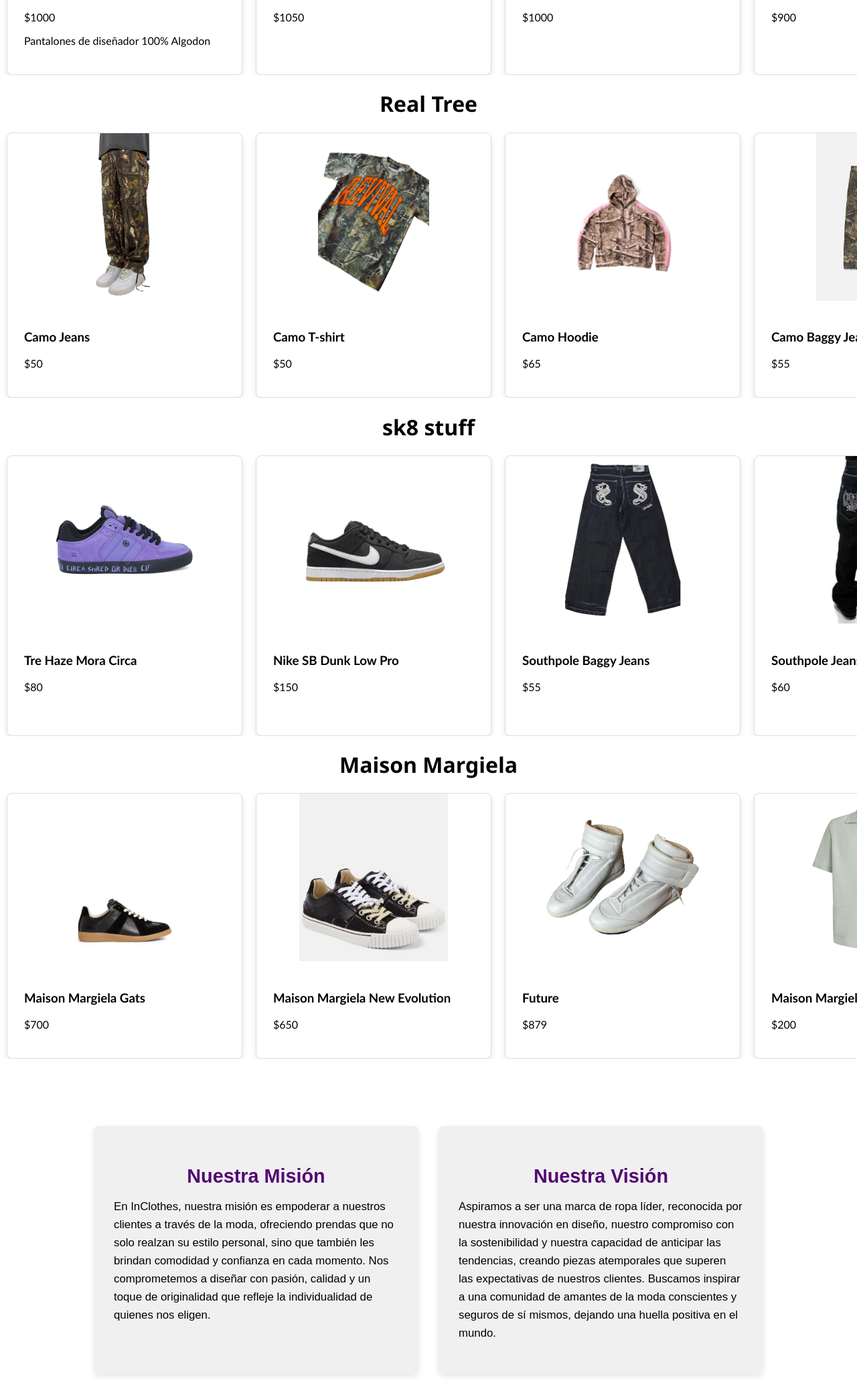
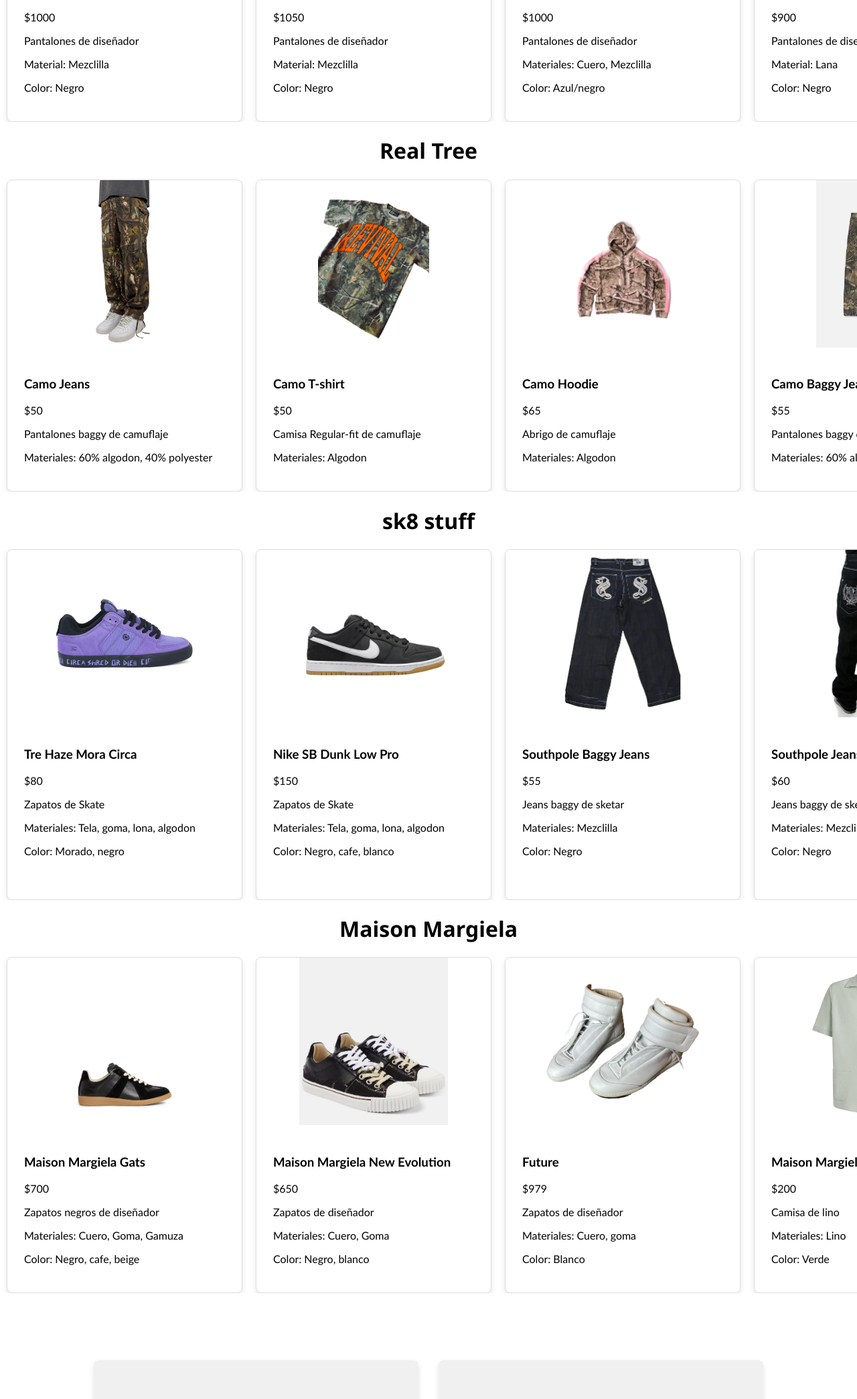
Before and after one commit to edhem888/inclothes.com, a plain HTML site: page index.html in a window 1280 px wide. Shown: the part 1104-3193 px from the top of the page at 67% size. Drawn offline with Linux system fonts and the light colour scheme.

Commit message:
Update index.html

```diff
--- a/index.html
+++ b/index.html
@@ -51,7 +51,9 @@
                 <div class="card-content">
                     <h3>Rick Owens Pants</h3>
                     <p>$1000</p>
-                    <p>Pantalones de diseñador 100% Algodon</p>
+                    <p>Pantalones de diseñador</p>
+                    <p>Material: Mezclilla</p>
+                    <p>Color: Negro</p>
                 </div>
             </div>
 
@@ -63,6 +65,9 @@
                 <div class="card-content">
                     <h3>Rick Owens Pants</h3>
                     <p>$1050</p>
+                    <p>Pantalones de diseñador</p>
+                    <p>Material: Mezclilla</p>
+                    <p>Color: Negro</p>
                 </div>
             </div>
 
@@ -73,7 +78,10 @@
                 </div>
                 <div class="card-content">
                     <h3>Rick Owens Pants</h3>
-                    <p>$1000 </p>
+                    <p>$1000</p>
+                    <p>Pantalones de diseñador</p>
+                    <p>Materiales: Cuero, Mezclilla</p>
+                    <p>Color: Azul/negro</p>
                 </div>
             </div>
 
@@ -85,6 +93,9 @@
                 <div class="card-content">
                     <h3>Rick Owens Straight Pants</h3>
                     <p>$900</p>
+                    <p>Pantalones de diseñador</p>
+                    <p>Material: Lana</p>
+                    <p>Color: Negro</p>
                 </div>
             </div>
 
@@ -96,6 +107,9 @@
                 <div class="card-content">
                     <h3>Rick Owens Sneakers</h3>
                     <p>$850</p>
+                    <p>Zapatos de cuero negros</p>
+                    <p>Materiales: cuero, algodon, goma</p>
+                    <p>Color: Negro/Beige</p>
                 </div>
             </div>
 
@@ -107,6 +121,9 @@
                 <div class="card-content">
                     <h3>Rick Owens Sneakers</h3>
                     <p>$1230</p>
+                    <p>Zapatos negros de tela</p>
+                    <p>Materiales: Tela, algodon, goma</p>
+                    <p>Color: Negro</p>
                 </div>
             </div>
 
@@ -118,6 +135,8 @@
                 <div class="card-content">
                     <h3>Rick Owens Sneakers</h3>
                     <p>$1180</p>
+                    <p>Zapatos Cafe de Piel</p>
+                    <p>Materiales: Piel/cuero, algodon, goma</p>
                 </div>
             </div>
 
@@ -136,6 +155,8 @@
                 <div class="card-content">
                     <h3>Camo Jeans</h3>
                     <p>$50</p>
+                    <p>Pantalones baggy de camuflaje</p>
+                    <p>Materiales: 60% algodon, 40% polyester</p>
                 </div>
             </div>
 
@@ -147,6 +168,8 @@
                 <div class="card-content">
                     <h3>Camo T-shirt</h3>
                     <p>$50</p>
+                    <p>Camisa Regular-fit de camuflaje</p>
+                    <p>Materiales: Algodon</p>
                 </div>
             </div>
 
@@ -158,6 +181,8 @@
                 <div class="card-content">
                     <h3>Camo Hoodie</h3>
                     <p>$65</p>
+                    <p>Abrigo de camuflaje</p>
+                    <p>Materiales: Algodon</p>
                 </div>
             </div>
 
@@ -169,6 +194,8 @@
                 <div class="card-content">
                     <h3>Camo Baggy Jeans</h3>
                     <p>$55</p>
+                    <p>Pantalones baggy de camuflaje</p>
+                    <p>Materiales: 60% algodon, 40% polyester</p>
                 </div>
             </div>
 
@@ -187,6 +214,9 @@
                 <div class="card-content">
                     <h3>Tre Haze Mora Circa</h3>
                     <p>$80</p>
+                    <p>Zapatos de Skate</p>
+                    <p>Materiales: Tela, goma, lona, algodon</p>
+                    <p>Color: Morado, negro</p>
                 </div>
             </div>
 
@@ -198,6 +228,9 @@
                 <div class="card-content">
                     <h3>Nike SB Dunk Low Pro</h3>
                     <p>$150</p>
+                    <p>Zapatos de Skate</p>
+                    <p>Materiales: Tela, goma, lona, algodon</p>
+                    <p>Color: Negro, cafe, blanco</p>
                 </div>
             </div>
 
@@ -209,6 +242,9 @@
                 <div class="card-content">
                     <h3>Southpole Baggy Jeans</h3>
                     <p>$55</p>
+                    <p>Jeans baggy de sketar</p>
+                    <p>Materiales: Mezclilla</p>
+                    <p>Color: Negro</p>
                 </div>
             </div>
 
@@ -219,6 +255,9 @@
                 <div class="card-content">
                     <h3>Southpole Jeans</h3>
                     <p>$60</p>
+                    <p>Jeans baggy de sketar</p>
+                    <p>Materiales: Mezclilla</p>
+                    <p>Color: Negro</p>
                 </div>
             </div>
 
@@ -230,6 +269,9 @@
                 <div class="card-content">
                     <h3>Adidas Superstar ADV Shoe Collegiate Purple</h3>
                     <p>$110</p>
+                    <p>Zapatos de Skate</p>
+                    <p>Materiales: Tela, goma, lona, gamuza</p>
+                    <p>Color: Morado, blanco, dorado</p>
                 </div>
             </div>
 
@@ -241,6 +283,9 @@
                 <div class="card-content">
                     <h3>Adidas Originals SUPERSTAR ADV</h3>
                     <p>$110</p>
+                    <p>Zapatos de Skate</p>
+                    <p>Materiales: Cuero, goma, algodon</p>
+                    <p>Color: Blanco, negro, dorado</p>
                 </div>
             </div>
 
@@ -252,6 +297,9 @@
                 <div class="card-content">
                     <h3>Ecko Jeans</h3>
                     <p>$50</p>
+                    <p>Jeans baggy de sketar</p>
+                    <p>Materiales: Mezclilla</p>
+                    <p>Color: Azul</p>
                 </div>
             </div>
 
@@ -263,6 +311,9 @@
                 <div class="card-content">
                     <h3>CONS Chuck Taylor All Star Pro Suede</h3>
                     <p>$60</p>
+                    <p>Zapatos de Skate</p>
+                    <p>Materiales: Tela, goma</p>
+                    <p>Color: Negro, gris, cafe</p>
                 </div>
             </div>
 
@@ -274,6 +325,9 @@
                 <div class="card-content">
                     <h3>Converse CONS Fastbreak Pro Mid</h3>
                     <p>$80</p>
+                    <p>Zapatos de Skate</p>
+                    <p>Materiales: Tela, goma</p>
+                    <p>Color: Negro, blanco</p>
                 </div>
             </div>
 
@@ -292,6 +346,9 @@
                 <div class="card-content">
                     <h3>Maison Margiela Gats</h3>
                     <p>$700</p>
+                    <p>Zapatos negros de diseñador</p>
+                    <p>Materiales: Cuero, Goma, Gamuza</p>
+                    <p>Color: Negro, cafe, beige</p>
                 </div>
             </div>
 
@@ -303,6 +360,9 @@
                 <div class="card-content">
                     <h3>Maison Margiela New Evolution</h3>
                     <p>$650</p>
+                    <p>Zapatos de diseñador</p>
+                    <p>Materiales: Cuero, Goma</p>
+                    <p>Color: Negro, blanco</p>
                 </div>
             </div>
 
@@ -313,7 +373,10 @@
                 </div>
                 <div class="card-content">
                     <h3>Future</h3>
-                    <p>$879</p>
+                    <p>$979</p>
+                    <p>Zapatos de diseñador</p>
+                    <p>Materiales: Cuero, goma</p>
+                    <p>Color: Blanco</p>
                 </div>
             </div>
 
@@ -324,6 +387,9 @@
                 <div class="card-content">
                     <h3>Maison Margiela Blend Sleeve</h3>
                     <p>$200</p>
+                    <p>Camisa de lino</p>
+                    <p>Materiales: Lino</p>
+                    <p>Color: Verde</p>
                 </div>
             </div>
 
@@ -334,6 +400,9 @@
                 <div class="card-content">
                     <h3>Maison Margiela Long Sleeve</h3>
                     <p>$200</p>
+                    <p>Camisa blanca de vestir</p>
+                    <p>Materiales: Algodon</p>
+                    <p>Color: Blanco</p>
                 </div>
             </div>
 
@@ -344,6 +413,9 @@
                 <div class="card-content">
                     <h3>Maison Margiela Jeans</h3>
                     <p>$550</p>
+                    <p>Pantalones negros de vestir</p>
+                    <p>Materiales: Lana</p>
+                    <p>Color: Negro</p>
                 </div>
             </div>
 
@@ -355,6 +427,9 @@
                 <div class="card-content">
                     <h3>Maison Margiela Jeans</h3>
                     <p>$400</p>
+                    <p>Pantalones Negros de diseñador</p>
+                    <p>Materiales: Mezclilla</p>
+                    <p>Color: Negro</p>
                 </div>
             </div>
 
```
